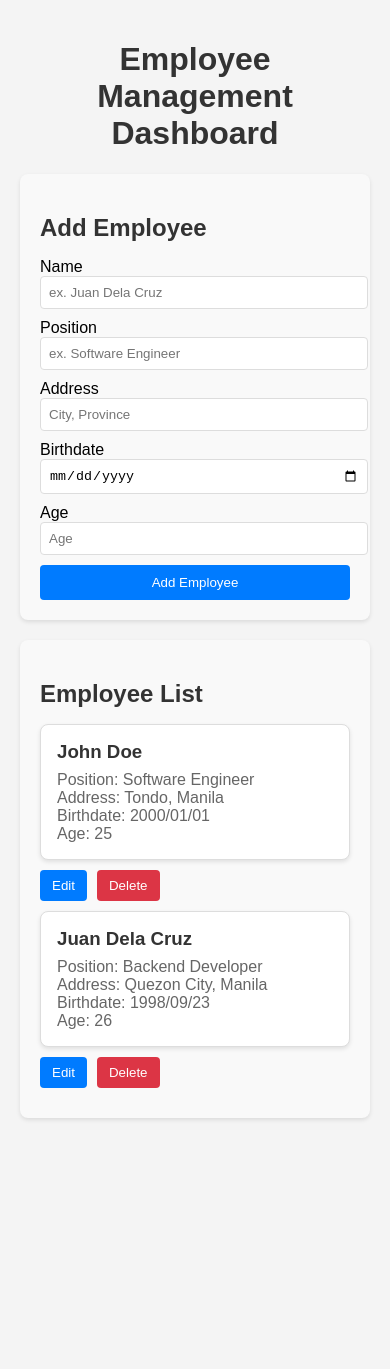
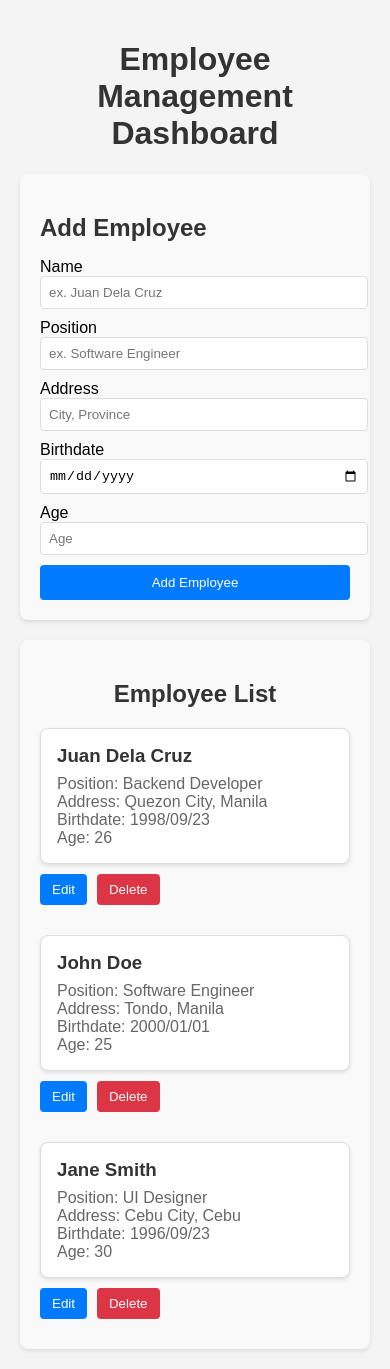
Before and after one commit to CharlotteJoyceDCB/employee-dashboard, a React (Vite) app: page / in a window 390 px wide. Before the commit the page ends 1138 px from the top, so only its background shows below. Built offline with nearby package versions, Linux system fonts and the light colour scheme; the HTML template or start-up script is replaced by a standard one.

Commit message:
Changed employee card display to responsive grid layout.

```diff
--- a/src/App.jsx
+++ b/src/App.jsx
@@ -6,18 +6,25 @@ import EditEmployee from './components/Editemployee';
 const App = () => {
   const [employees, setEmployees] = useState([
     { id: 1,
+      name: 'Juan Dela Cruz',
+      position: 'Backend Developer',
+      address: 'Quezon City, Manila',
+      birthdate: '1998/09/23',
+      age: '26'
+    },
+    { id: 2,
       name: 'John Doe',
       position: 'Software Engineer',
       address: 'Tondo, Manila',
       birthdate: '2000/01/01',
       age: '25'
     },
-    { id: 2,
-      name: 'Juan Dela Cruz',
-      position: 'Backend Developer',
-      address: 'Quezon City, Manila',
-      birthdate: '1998/09/23',
-      age: '26'
+    { id: 3,
+      name: 'Jane Smith',
+      position: 'UI Designer',
+      address: 'Cebu City, Cebu',
+      birthdate: '1996/09/23',
+      age: '30'
     },
   ]);
 
--- a/src/components/EmployeeList.jsx
+++ b/src/components/EmployeeList.jsx
@@ -1,10 +1,11 @@
 import React from 'react';
 import EmployeeCard from './EmployeeCard';
 
-const EmployeeList = ({ employees , onEdit, onDelete}) => {
+const EmployeeList = ({ employees, onEdit, onDelete }) => {
     return (
       <div className="employee-list">
         <h2>Employee List</h2>
+        <div className="employee-grid">
           {employees.map((employee) => (
             <div key={employee.id} className="employee-item">
               <EmployeeCard employee={employee} />
@@ -15,6 +16,7 @@ const EmployeeList = ({ employees , onEdit, onDelete}) => {
             </div>
           ))}
         </div>
+      </div>
     );
   };
 
--- a/src/index.css
+++ b/src/index.css
@@ -62,6 +62,21 @@ h1 {
 .employee-card p {
   margin: 0;
   color: #666;
+}
+/* GRID LAYOUT */
+.employee-list {
+  max-width: 1200px;
+  margin: 0 auto;
+  padding: 20px;
+}
+.employee-list h2 {
+  margin-bottom: 20px;
+  text-align: center;
+}
+.employee-grid {
+  display: grid;
+  grid-template-columns: repeat(auto-fill, minmax(300px, 1fr));
+  gap: 20px;
 }
 /* ADD EMPLOYEE */
 .add-employee {
```
Lines whose indentation alone changed are shown as unchanged.
